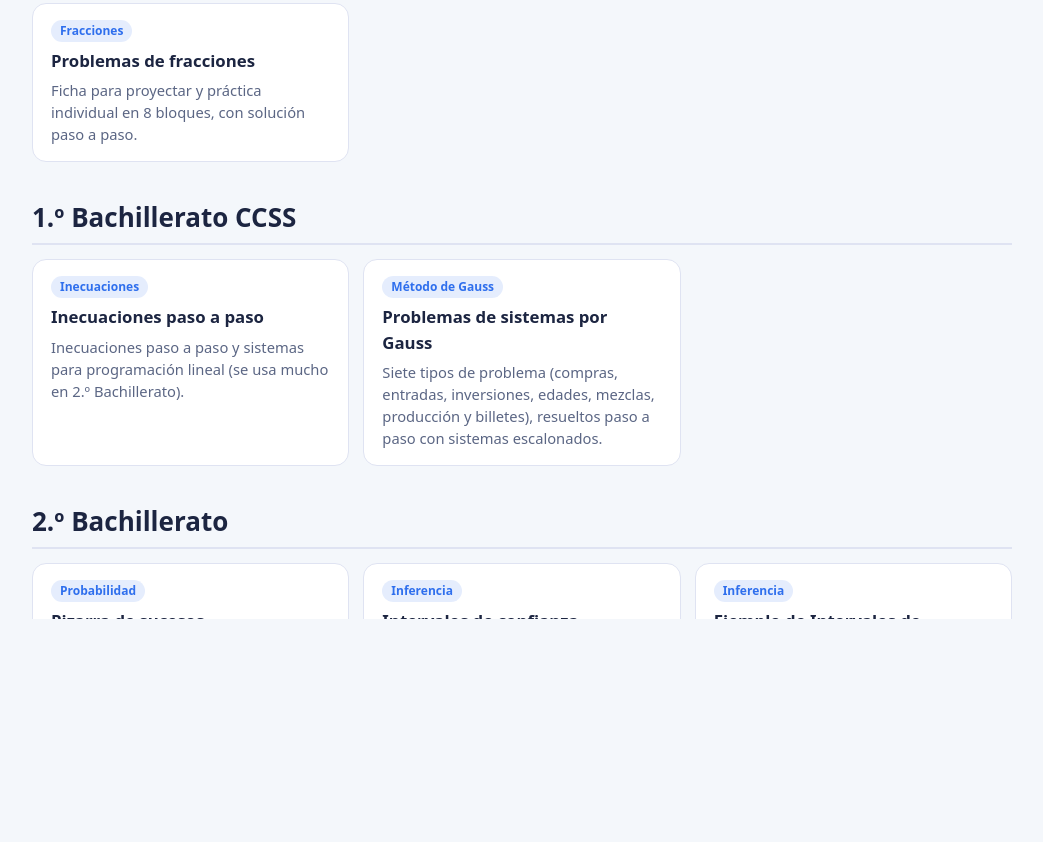
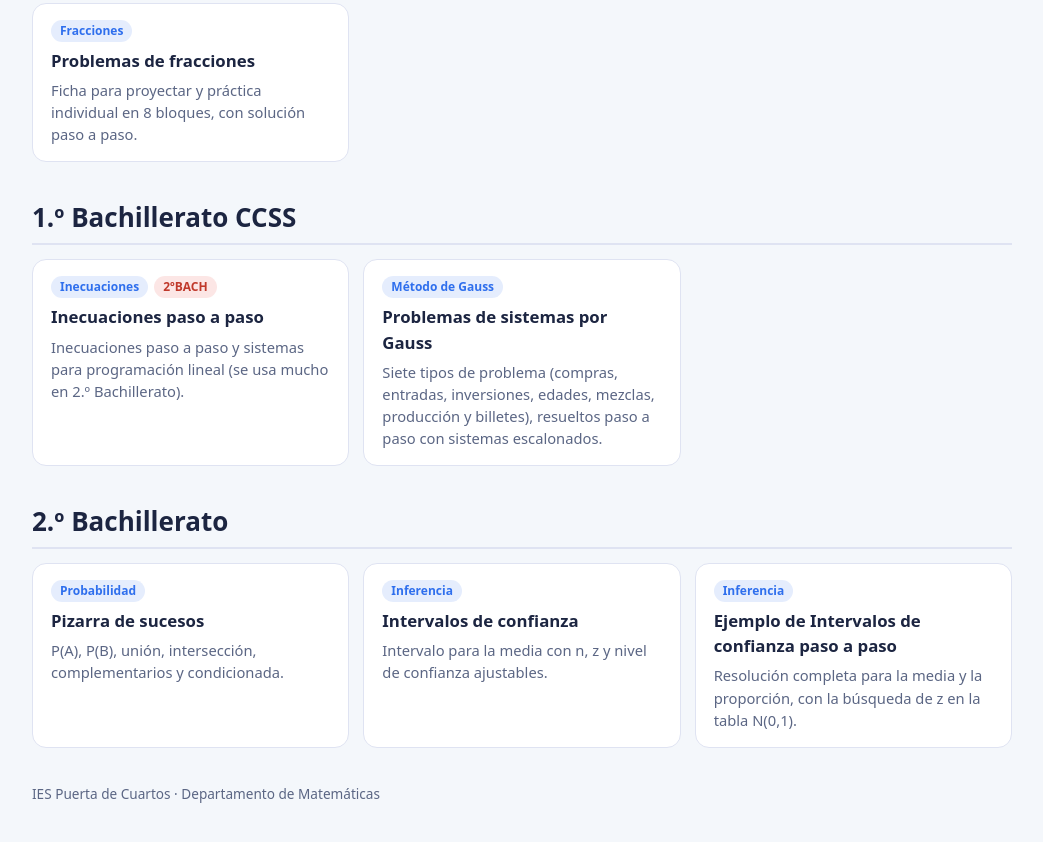
Before and after one commit to matespuerta/artefactos, a plain HTML site: page index.html in a window 1280 px wide. Shown: the part 906-1748 px from the top of the page, without its empty margins (118-1161 px from the left). Drawn offline with Linux system fonts and the light colour scheme.

Commit message:
Añade etiqueta roja 2ºBACH a Inecuaciones paso a paso
Co-Authored-By: Claude Sonnet 5.5 <noreply@anthropic.com>
Claude-Session: https://claude.ai/code/session_01BmcBmA1om1LbsUebvap2sT

```diff
--- a/index.html
+++ b/index.html
@@ -24,6 +24,9 @@ a.card:hover{transform:translateY(-2px);border-color:var(--accent)}
 a.card:focus-visible{outline:3px solid var(--accent);outline-offset:2px}
 .card b{font-size:1.05rem}
 .card span{color:var(--soft);font-size:.92rem}
+.card .tags{display:flex;gap:6px;flex-wrap:wrap;align-self:flex-start}
+.card .tag.rojo{color:#c0392b;background:rgba(229,83,75,.14)}
+@media(prefers-color-scheme:dark){.card .tag.rojo{color:#ff8f86;background:rgba(255,120,110,.18)}}
 .card .tag{align-self:flex-start;font-size:.75rem;font-weight:600;color:var(--accent);background:color-mix(in srgb,var(--accent) 12%,transparent);border-radius:999px;padding:2px 9px}
 footer{margin-top:36px;color:var(--soft);font-size:.85rem}
 main{position:relative}
@@ -63,7 +66,7 @@ h1{padding-right:130px}
 
   <h2>1.º Bachillerato CCSS</h2>
   <div class="grid">
-    <a class="card" href="inecuaciones-paso-a-paso/"><span class="tag">Inecuaciones</span><b>Inecuaciones paso a paso</b><span>Inecuaciones paso a paso y sistemas para programación lineal (se usa mucho en 2.º Bachillerato).</span></a>
+    <a class="card" href="inecuaciones-paso-a-paso/"><span class="tags"><span class="tag">Inecuaciones</span><span class="tag rojo">2ºBACH</span></span><b>Inecuaciones paso a paso</b><span>Inecuaciones paso a paso y sistemas para programación lineal (se usa mucho en 2.º Bachillerato).</span></a>
     <a class="card" href="sistemas-gauss-problemas/"><span class="tag">Método de Gauss</span><b>Problemas de sistemas por Gauss</b><span>Siete tipos de problema (compras, entradas, inversiones, edades, mezclas, producción y billetes), resueltos paso a paso con sistemas escalonados.</span></a>
   </div>
 
```
